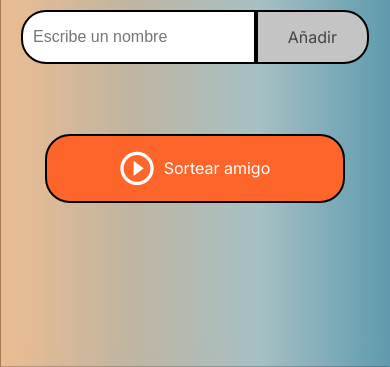
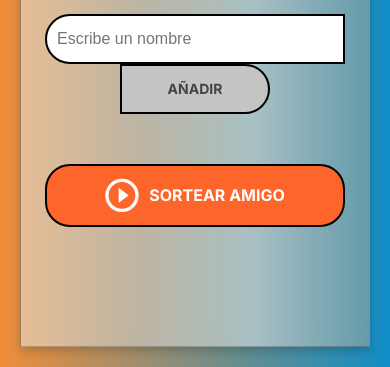
Before and after one commit to DanielaMolinaGongora/challenge-amigo-secreto_esp-main, a plain HTML site: page index.html in a window 390 px wide. Shown: the part 477-844 px from the top of the page. Drawn offline with Linux system fonts and the light colour scheme.

Commit message:
Modificaciones responsivas en app.js y style.css

```diff
--- a/app.js
+++ b/app.js
@@ -22,6 +22,7 @@ function agregarAmigo() {
     }
     listaAmigos.push(nombre);
     document.getElementById("amigo").value = "";
+    document.getElementById("amigo").blur();
     actualizarListaAmigos();
     actualizar__boton__sortear();
 }
--- a/style.css
+++ b/style.css
@@ -20,11 +20,15 @@ body {
         background: #108dc7;  /* fallback for old browsers */
         background: -webkit-linear-gradient(to right, #ef8e38, #108dc7);  /* Chrome 10-25, Safari 5.1-6 */
         background: linear-gradient(to right, #ef8e38, #108dc7); /* W3C, IE 10+/ Edge, Firefox 16+, Chrome 26+, Opera 12+, Safari 7+ */
-
         height: 100vh;
         display: flex;
         justify-content: center;
         align-items: center;
+
+        max-width: 1200px;
+        margin: 0 auto;
+        padding: 20px;
+        font-size: 16px;
 }
 
 .main-content {
@@ -45,14 +49,12 @@ body {
 
 /* Sección de entrada */
 .input-section {
-    backdrop-filter: blur(10px); /* Desenfoque para el efecto moderno */
-    background: rgba(255, 255, 255, 0.3); /* Fondo translúcido */
-
-    /* Degradado suave */
+    backdrop-filter: blur(10px);
+    background: rgba(255, 255, 255, 0.3);
     background: linear-gradient(to right, rgba(234, 234, 234, 0.5), rgba(219, 219, 219, 0.5), rgba(242, 242, 242, 0.5), rgba(173, 169, 150, 0.5));
 
-    box-shadow: 0 4px 10px rgba(0, 0, 0, 0.2); /* Sombra sutil */
-    border: 1px solid rgba(0, 0, 0, 0.2); /* Borde ligero */
+    box-shadow: 0 4px 10px rgba(0, 0, 0, 0.2);
+    border: 1px solid rgba(0, 0, 0, 0.2);
 
     flex: 60%;
     border-radius: 64px 64px 0 0;
@@ -69,6 +71,8 @@ body {
     font-weight: 300;
     font-family: "Merriweather", sans-serif;
     color: var(--color-white);
+
+    text-align: center;
 }
 
 .section-title {
@@ -87,7 +91,11 @@ body {
     width: 100%;
     max-width: 600px;
     margin-top: 20px;
-    justify-content: space-between;
+    justify-content: center;
+
+    flex-direction: row;
+    align-items: center;
+    gap: 0;
 }
 
 
@@ -96,7 +104,11 @@ body {
     padding: 10px;
     border: 2px solid #000;
     border-radius: 25px 0 0 25px;
-    font-size: 16px;
+    font-size: 1rem;
+
+    max-width: 300px;
+    margin: 0;
+    height: 50px;
 }
 
 /* Botones */
@@ -105,32 +117,17 @@ body {
     justify-content: center;
 }
 
-/* Estilos de entrada de texto */
-.input-title {
-    flex: 1;
-    padding: 10px 15px;
-    font-size: 16px;
-    border: 2px solid #333;
-    border-right: none;
-    border-radius: 25px 0 0 25px;
-    font-family: "Merriweather", serif;
-    box-shadow: 0 4px 8px rgba(0, 0, 0, 0.3);
-}
-
-button {
-    padding: 15px 30px;
-    font-family: "Inter", sans-serif;
-    font-size: 16px;
-    border: 2px solid #000;
-    border-radius: 25px;
-    cursor: pointer;
-    transition: all 0.3s ease-in-out;
-}
-
 .button-add {
     background-color: var(--color-tertiary);
     color: var(--color-text);
     border-radius: 0 25px 25px 0;
+
+    max-width: 150px;
+    margin: 0;
+    height: 50px;
+    display: flex;
+    align-items: center;
+    justify-content: center;
 }
 
 .button-add:hover {
@@ -148,7 +145,7 @@ button {
     color: var(--color-white);
     background-color: var(--color-button);
     font-size: 16px;
-    margin-top: 20px; /* Se añadió margen superior */
+    margin-top: 20px;
     cursor: pointer;
     transition: all 0.3s ease-in-out;
 }
@@ -168,15 +165,40 @@ button {
     opacity: 0.5;
 }
 
+button {
+    padding: 15px 30px;
+    font-family: "Inter", sans-serif;
+    font-size: 16px;
+    border: 2px solid #000;
+    border-radius: 25px;
+    cursor: pointer;
+    transition: all 0.3s ease-in-out;
+
+    font-weight: bold;
+    text-transform: uppercase;
+}
+
+/* Estilos de entrada de texto */
+.input-title {
+    flex: 1;
+    padding: 10px 15px;
+    font-size: 16px;
+    border: 2px solid #333;
+    border-right: none;
+    border-radius: 25px 0 0 25px;
+    font-family: "Merriweather", serif;
+    box-shadow: 0 4px 8px rgba(0, 0, 0, 0.3);
+}
 
 /* Lista de amigos ingresados */
 .lista-amigos {
     list-style: none;
-    padding: 10px;
+    padding: 0;
     margin-top: 10px;
     font-size: 18px;
     font-family: "Inter", sans-serif;
     text-align: center;
+
 }
 
 ul {
@@ -239,3 +261,15 @@ ul {
     0% { opacity: 0; }
     100% { opacity: 1; }
 }
+
+@media screen and (max-width: 768px) {
+    button {
+        width: 100%;
+        padding: 12px;
+        font-size: 14px;
+    }
+
+    .input-wrapper {
+        flex-direction: column;
+    }
+}
```
